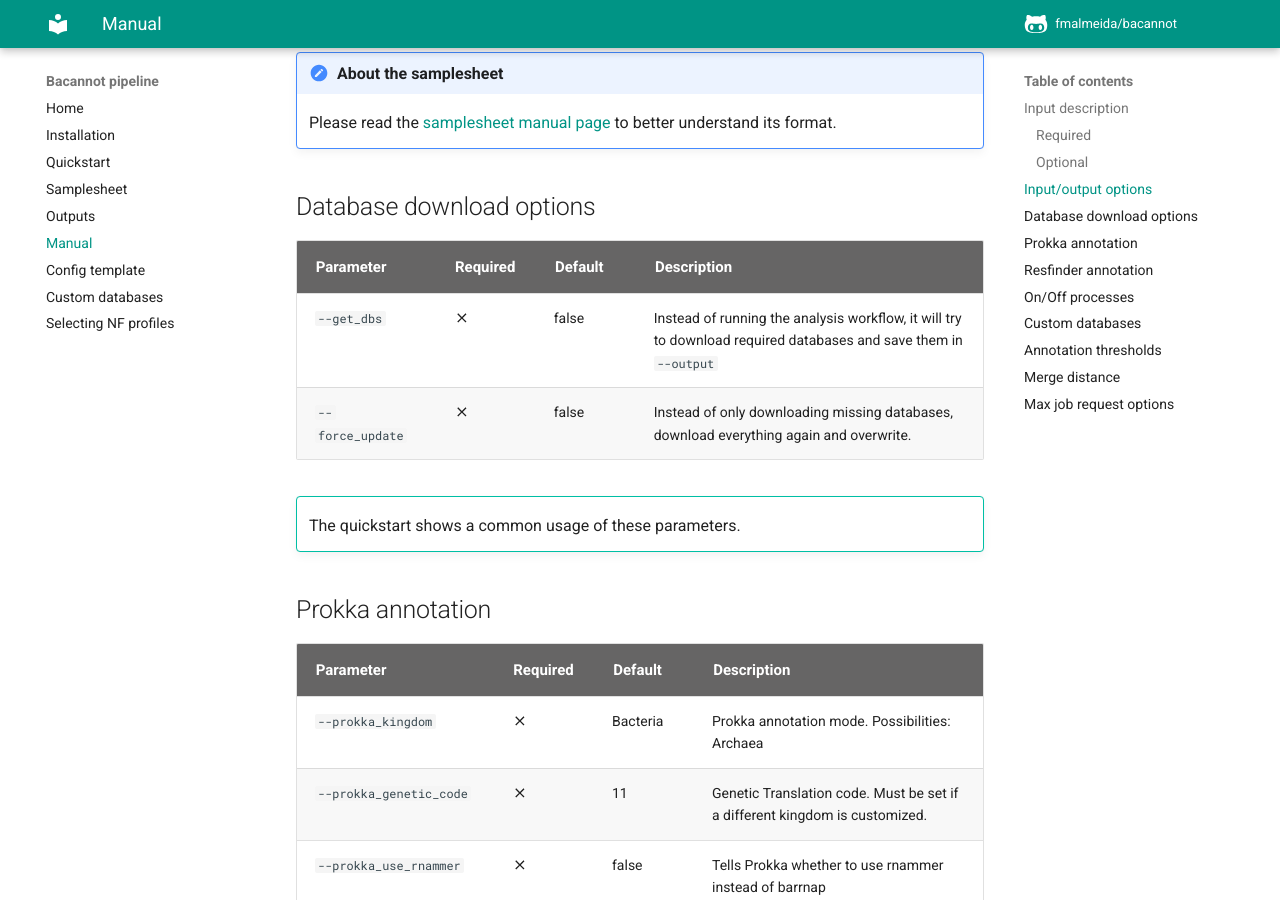
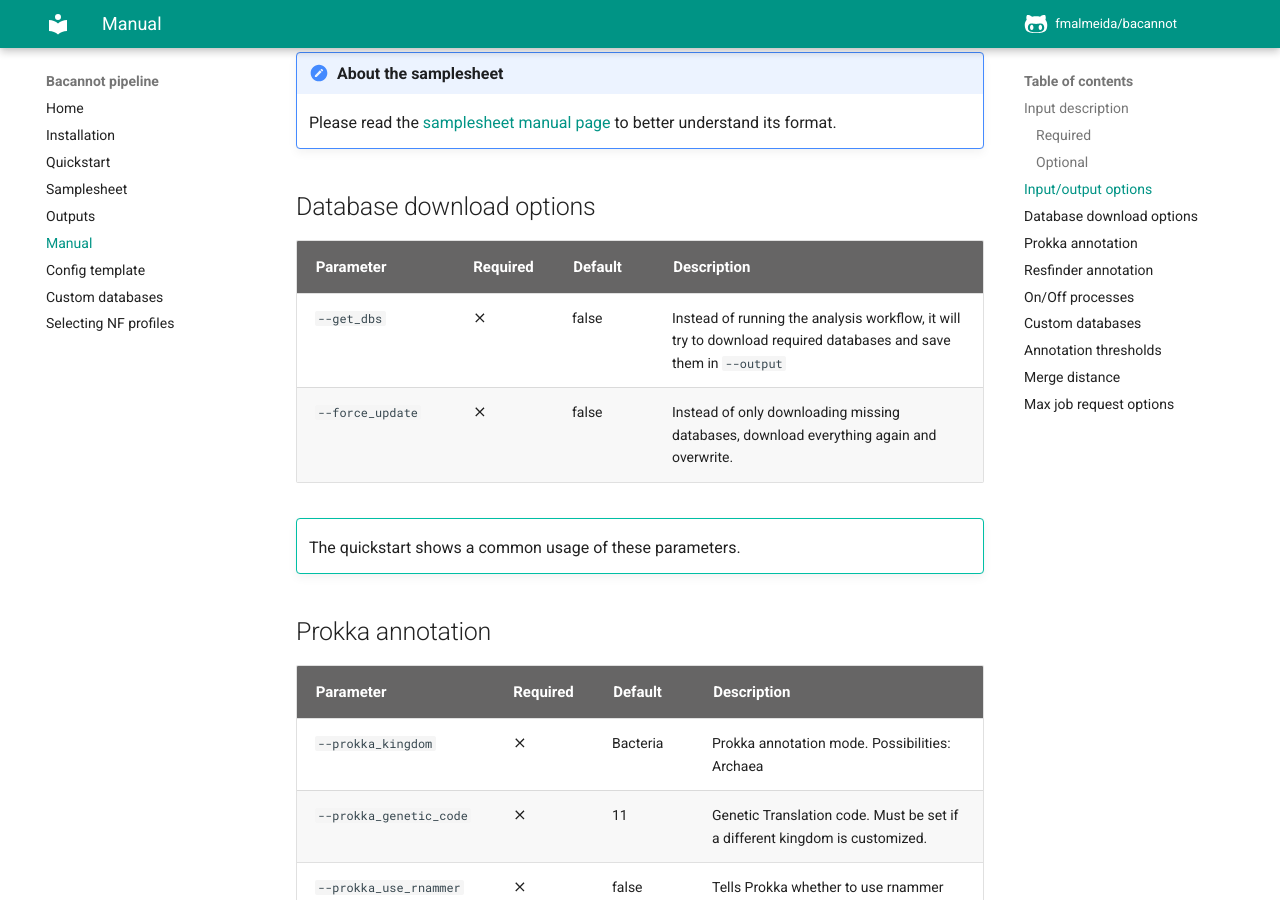
Before and after one commit to fmalmeida/bacannot, an MkDocs documentation site: the page built from docs/manual.md, in a window 1280 px wide and 900 px high, scrolled down 1420 px. Built offline with MkDocs 1.6.1 and Material for MkDocs 9.7.7, drawn with Linux system fonts in a browser that asks for light colours; comment, search, counter and statistics services are not loaded.

Commit message:
Update manual.md

```diff
--- a/docs/manual.md
+++ b/docs/manual.md
@@ -41,7 +41,7 @@
 
 ## Database download options
 
-| <div style="width:100px">Parameter</div> | Required | Default | Description |
+| <div style="width:120px">Parameter</div> | Required | Default | Description |
 | :-------------------------------------- | :------- | :------ | :---------- |
 | `--get_dbs`  | :material-close: | false | Instead of running the analysis workflow, it will try to download required databases and save them in `--output` |
 | `--force_update` | :material-close: | false | Instead of only downloading missing databases, download everything again and overwrite. |
```
